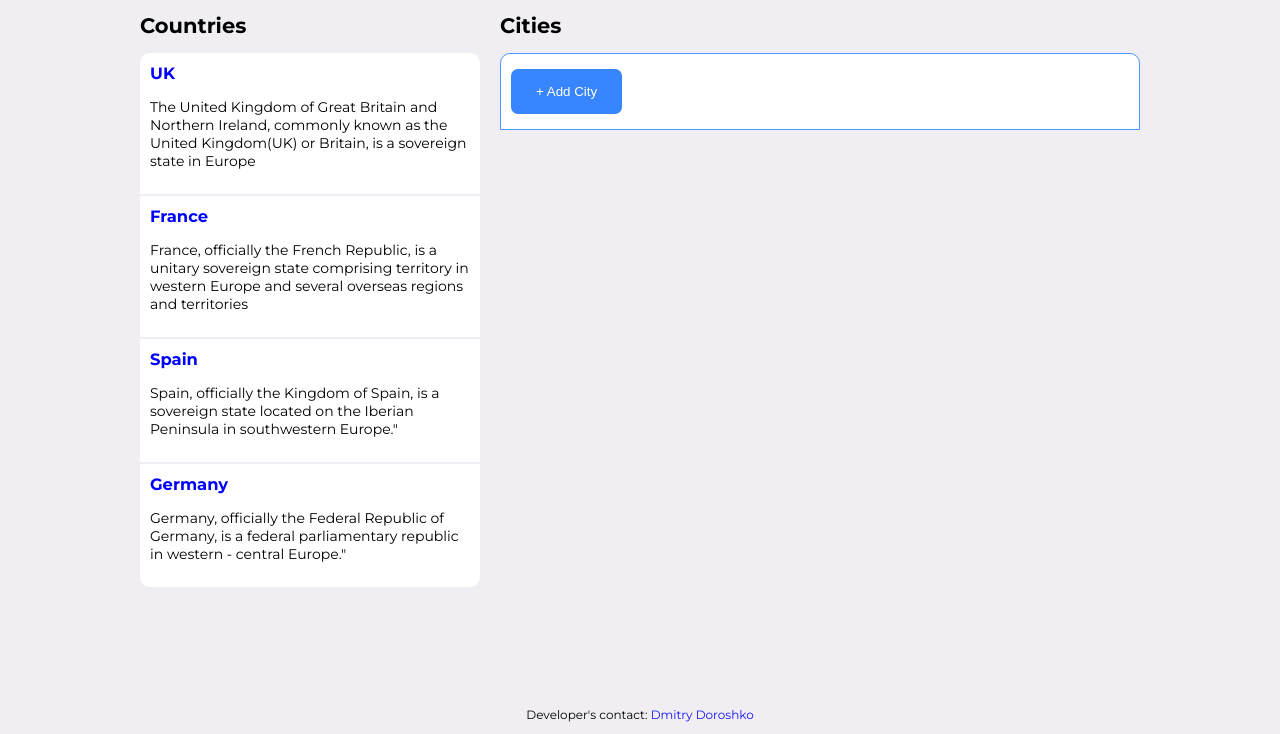
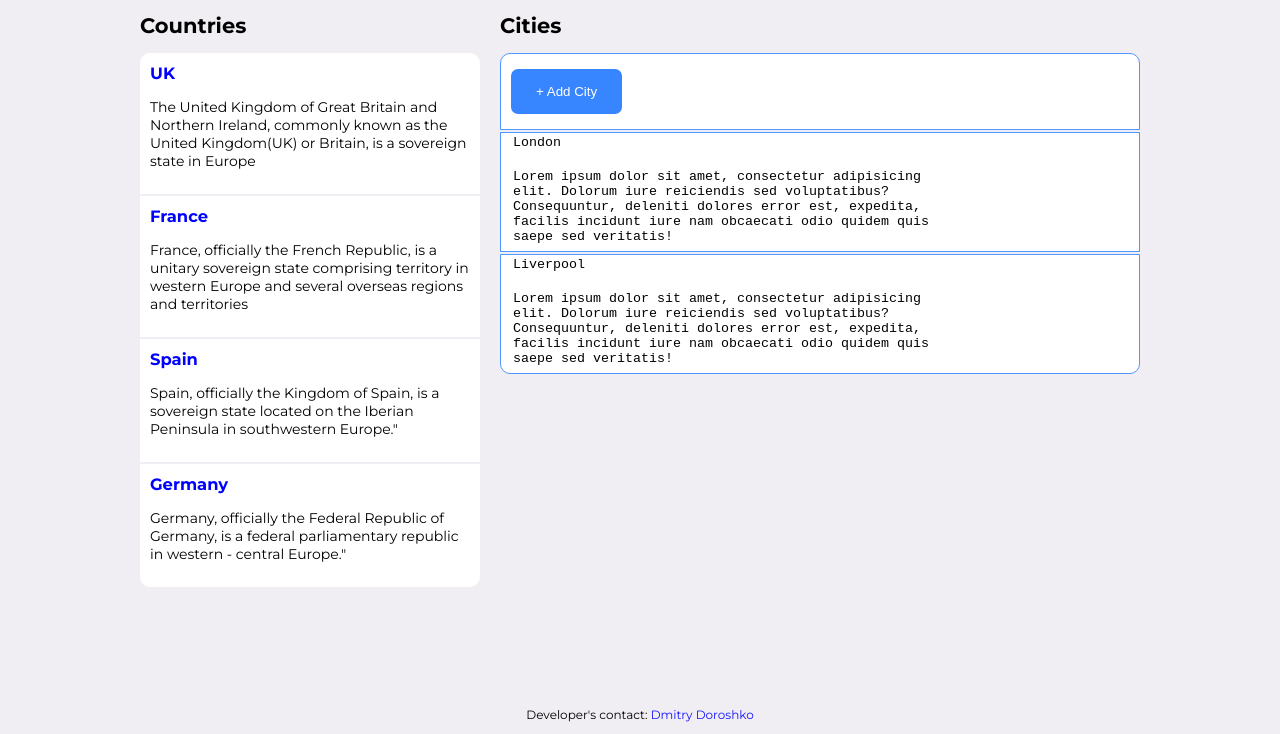
Before and after one commit to DmitryDoroshko/testApp1, a website with bundled scripts: page index.html in a window 1280 px wide. Shown: the part 66-800 px from the top of the page. Built offline with nearby package versions, Linux system fonts and the light colour scheme.

Commit message:
rendering refactoring done

```diff
--- a/assets/js/Rendering.js
+++ b/assets/js/Rendering.js
@@ -2,20 +2,20 @@ import Listeners from "./Listeners.js";
 
 export default class Rendering {
     static createCityItemElement(cityName, cityDescription, citiesId, citiesContainerDiv, citiesData) {
-        let cityItem = getCityItem();
-        let cityItemInnerWrapper = getCityItemInnerWrapper();
-        let cityLabel = getCityLabel();
-        let cityNameTextArea = getCityNameTextArea();
-        let cityDescriptionTextArea = getCityDescriptionTextArea();
+        let cityItem = Rendering.getCityItem();
+        let cityItemInnerWrapper = Rendering.getCityItemInnerWrapper();
+        let cityLabel = Rendering.getCityLabel();
+        let cityNameTextArea = Rendering.getCityNameTextArea(cityName);
+        let cityDescriptionTextArea = Rendering.getCityDescriptionTextArea(cityDescription);
 
         cityLabel.appendChild(cityNameTextArea);
         cityLabel.appendChild(cityDescriptionTextArea);
         cityItemInnerWrapper.appendChild(cityLabel);
         cityItem.appendChild(cityItemInnerWrapper);
 
-        let buttonsDiv = getButtonsDiv();
-        let buttonEdit = getButtonEdit();
-        let buttonDelete = getButtonDelete();
+        let buttonsDiv = Rendering.getButtonsDiv();
+        let buttonEdit = Rendering.getButtonEdit();
+        let buttonDelete = Rendering.getButtonDelete();
 
         let listeners = new Listeners();
         listeners.createButtonEditListener(buttonEdit, citiesData, citiesContainerDiv);
@@ -68,7 +68,7 @@ export default class Rendering {
         return cityLabel;
     }
 
-    static getCityNameTextArea() {
+    static getCityNameTextArea(cityName) {
         let cityNameTextArea = document.createElement('textarea');
         cityNameTextArea.classList.add('js-cities__item-label-country-name');
         cityNameTextArea.setAttribute('rows', '2');
@@ -78,13 +78,14 @@ export default class Rendering {
         return cityNameTextArea;
     }
 
-    static getCityDescriptionTextArea() {
+    static getCityDescriptionTextArea(cityDescription) {
         let cityDescriptionTextArea = document.createElement('textarea');
         cityDescriptionTextArea.classList.add('js-cities__item-description');
         cityDescriptionTextArea.setAttribute('rows', '5');
         cityDescriptionTextArea.setAttribute('cols', '33');
         cityDescriptionTextArea.readOnly = true;
         cityDescriptionTextArea.innerText = String(cityDescription);
+        return cityDescriptionTextArea;
     }
 
     static getButtonsDiv() {
--- a/assets/styles/styles.css
+++ b/assets/styles/styles.css
@@ -320,7 +320,6 @@ h1, h2, h3, h4, h5, h6 {
     .js-countries {
         flex-basis: 100%;
     }
-
     .container--main {
         justify-content: center;
     }
```
